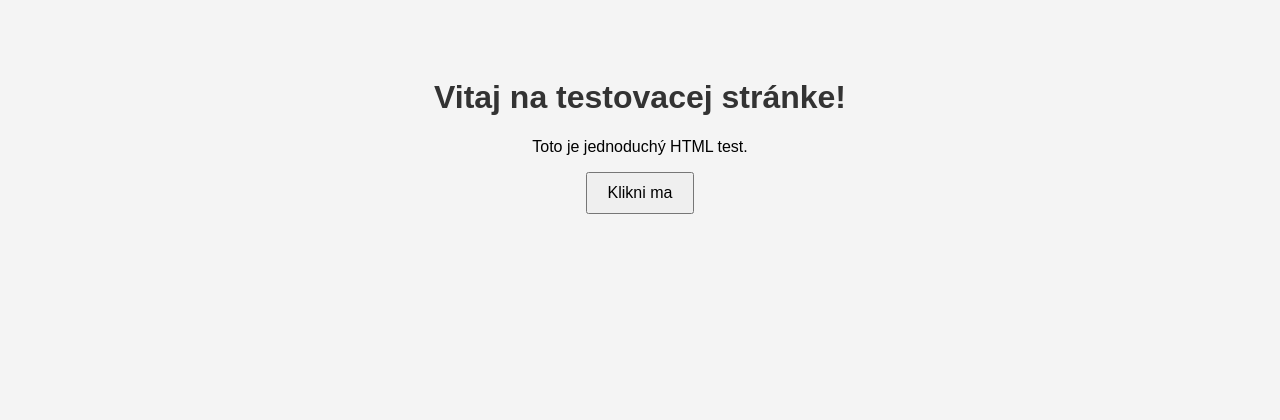
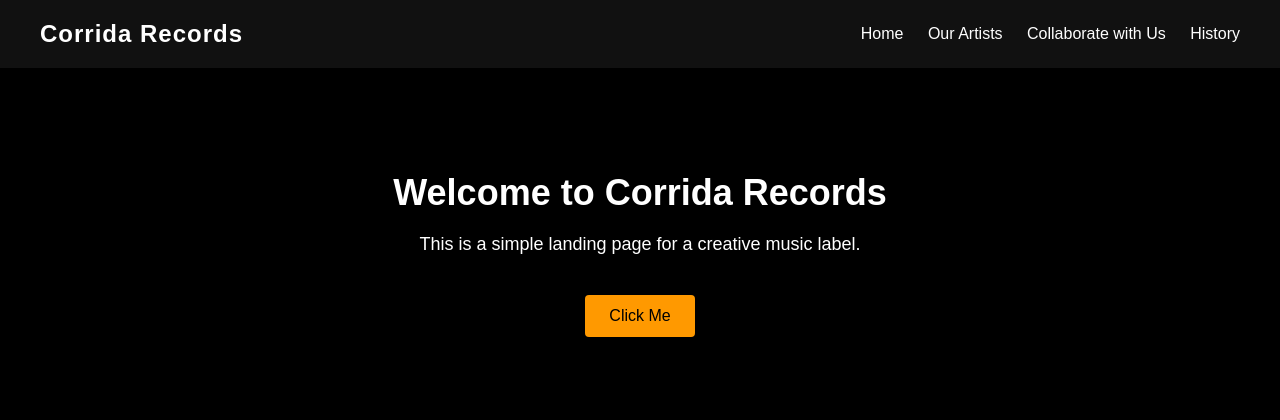
Before and after one commit to BodliaK/corridarecords, a plain HTML site: page index.html in a window 1280 px wide. Drawn offline with Linux system fonts and the light colour scheme.

Commit message:
Update 1.0

```diff
--- a/index.html
+++ b/index.html
@@ -1,28 +1,94 @@
 <!DOCTYPE html>
-<html lang="sk">
+<html lang="en">
 <head>
     <meta charset="UTF-8">
-    <title>Test Webstránka</title>
+    <title>Corrida Records</title>
+    <link rel="icon" type="image/png" href="icon.png">
     <style>
         body {
+            margin: 0;
             font-family: Arial, sans-serif;
+            background-color: #000;
+            color: #fff;
+        }
+
+        header {
+            background-color: #111;
+            padding: 20px 40px;
+            display: flex;
+            justify-content: space-between;
+            align-items: center;
+            position: sticky;
+            top: 0;
+            z-index: 1000;
+        }
+
+        .logo {
+            font-size: 24px;
+            font-weight: bold;
+            letter-spacing: 1px;
+        }
+
+        nav a {
+            color: #fff;
+            text-decoration: none;
+            margin-left: 20px;
+            font-weight: 500;
+            transition: color 0.3s ease;
+        }
+
+        nav a:hover {
+            color: #f90;
+        }
+
+        main {
             text-align: center;
-            padding: 50px;
-            background-color: #f4f4f4;
+            padding: 80px 20px;
         }
+
         h1 {
-            color: #333;
+            font-size: 36px;
+            margin-bottom: 20px;
         }
+
+        p {
+            font-size: 18px;
+            margin-bottom: 40px;
+        }
+
         button {
-            padding: 10px 20px;
+            padding: 12px 24px;
             font-size: 16px;
+            background-color: #f90;
+            border: none;
+            border-radius: 4px;
+            color: #000;
             cursor: pointer;
+            transition: background-color 0.3s ease;
+        }
+
+        button:hover {
+            background-color: #ffa31a;
         }
     </style>
 </head>
 <body>
-    <h1>Vitaj na testovacej stránke!</h1>
-    <p>Toto je jednoduchý HTML test.</p>
-    <button onclick="alert('Funguje to!')">Klikni ma</button>
+
+    <header>
+        <div class="logo">Corrida Records</div>
+        <nav>
+            <a href="#">Home</a>
+            <a href="artists.html">Our Artists</a>
+            <a href="#">Collaborate with Us</a>
+            <a href="histroy.html">History</a>
+        </nav>
+    </header>
+
+    <main>
+        <h1>Welcome to Corrida Records</h1>
+        <p>This is a simple landing page for a creative music label.</p>
+        <button onclick="alert('Let’s collaborate!')">Click Me</button>
+    </main>
+
 </body>
 </html>
```
